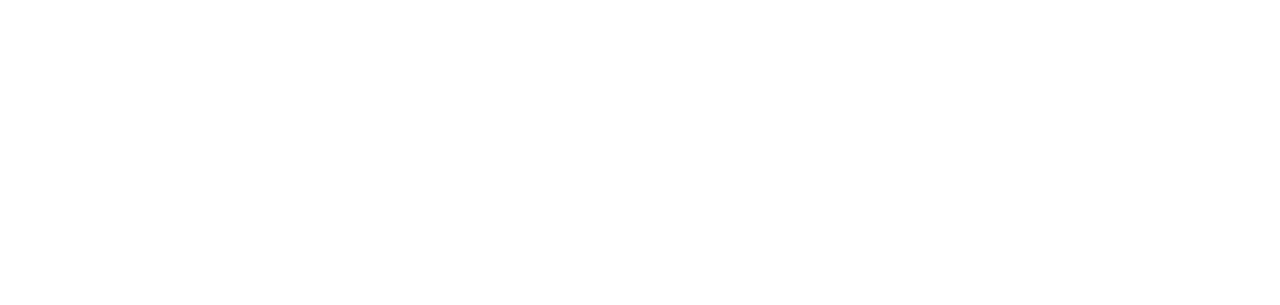
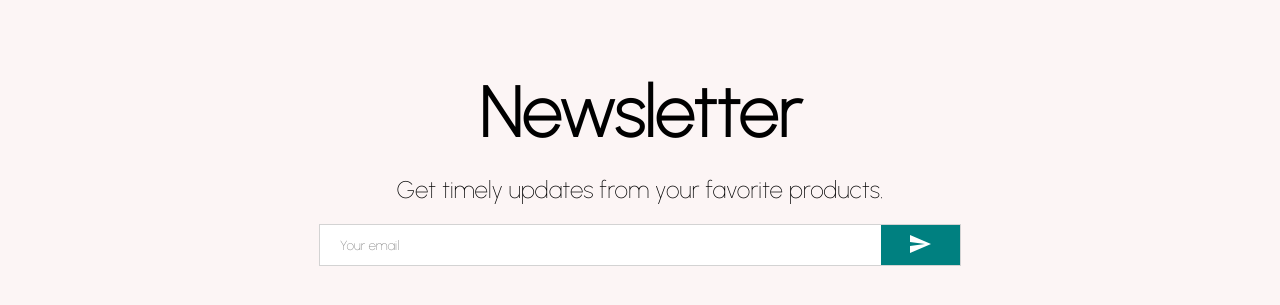
Before and after one commit to kmazariegos/ecommerce-store, a React (Create React App) app: page / in a window 1280 px wide. Shown: the part 2371-2676 px from the top of the page. Before the commit the page ends 2276 px from the top, so only its background shows below. Built offline with nearby package versions, Linux system fonts and the light colour scheme.

Commit message:
first commit

```diff
--- /dev/null
+++ b/src/Components/Newsletter/Newsletter.js
@@ -0,0 +1,68 @@
+import React from 'react'
+import styled from 'styled-components'
+import { Send } from "@mui/icons-material";
+import { mobile } from "../../responsive";
+
+const Container = styled.div`
+  height: 60vh;
+  background-color: #fcf5f5;
+  display: flex;
+  align-items: center;
+  justify-content: center;
+  flex-direction: column;
+`;
+
+const Title = styled.h1`
+  font-size: 70px;
+  margin-bottom: 20px;
+`;
+
+const Desc = styled.div`
+  font-size: 24px;
+  font-weight: 300;
+  margin-bottom: 20px;
+  ${mobile({ textAlign: "center" })}
+`;
+
+const InputContainer = styled.div`
+  width: 50%;
+  height: 40px;
+  background-color: white;
+  display: flex;
+  justify-content: space-between;
+  border: 1px solid lightgray;
+  ${mobile({ width: "80%" })}
+`;
+
+const Input = styled.input`
+  border: none;
+  flex: 8;
+  padding-left: 20px;
+`;
+
+const Button = styled.button`
+  flex: 1;
+  border: none;
+  background-color: teal;
+  color: white;
+`;
+
+const Newsletter = () => {
+  return (
+    <Container>
+        <Title>Newsletter</Title>
+        <Desc>Get timely updates from your favorite products.</Desc>
+
+        <InputContainer>
+        <Input placeholder="Your email" />
+        <Button>
+            <Send />
+        </Button>
+        </InputContainer>
+
+  </Container>
+
+  )
+}
+
+export default Newsletter
--- a/src/Pages/Home/Home.js
+++ b/src/Pages/Home/Home.js
@@ -5,6 +5,7 @@
 import Slider from '../../Components/Slider/Slider'
 import Categories from '../../Components/Categories/Categories'
 import Products from '../../Components/Products/Products'
+import Newsletter from '../../Components/Newsletter/Newsletter'
 
 const Home = () => {
   return (
@@ -14,6 +15,7 @@
       <Slider></Slider>
       <Categories></Categories>
       <Products></Products>
+      <Newsletter></Newsletter>
     </div>
   )
 }
```
Also changed, not shown: src/Components/Slider/Slider.js (line endings or trailing spaces).
